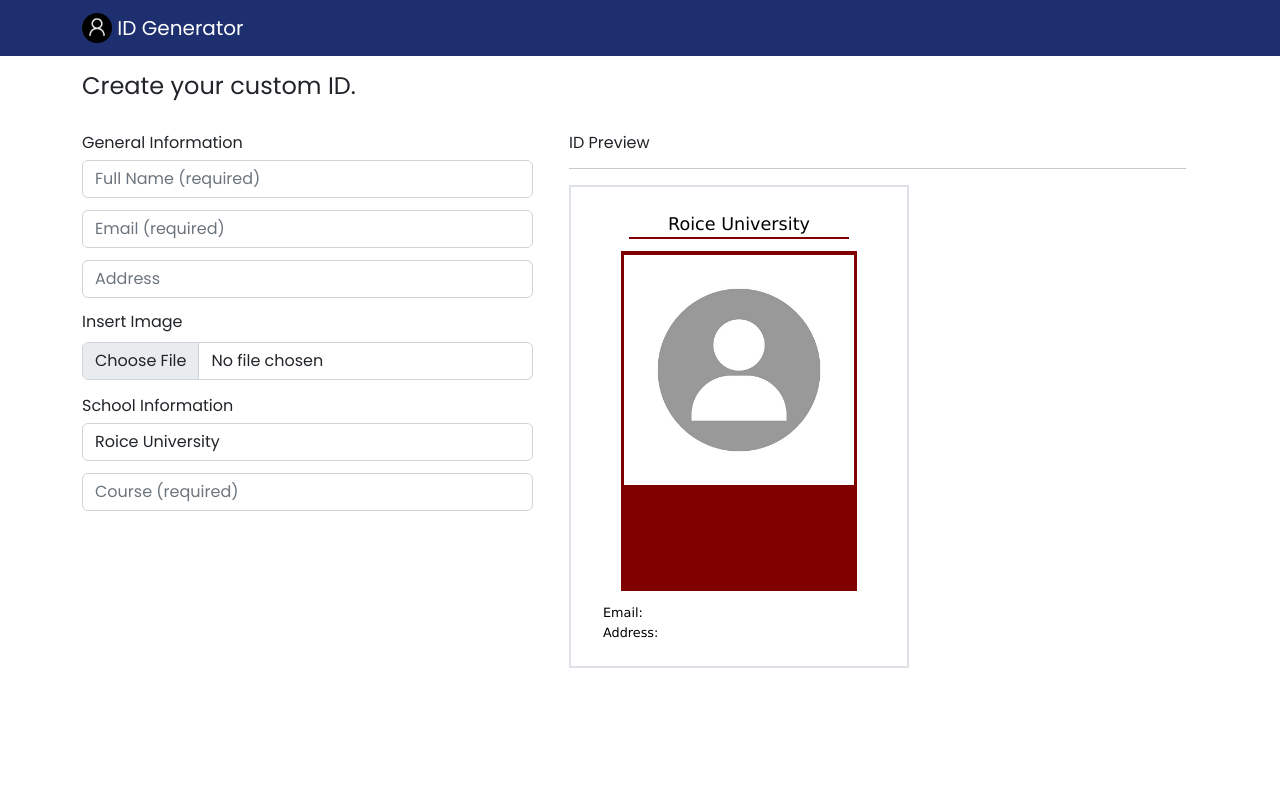
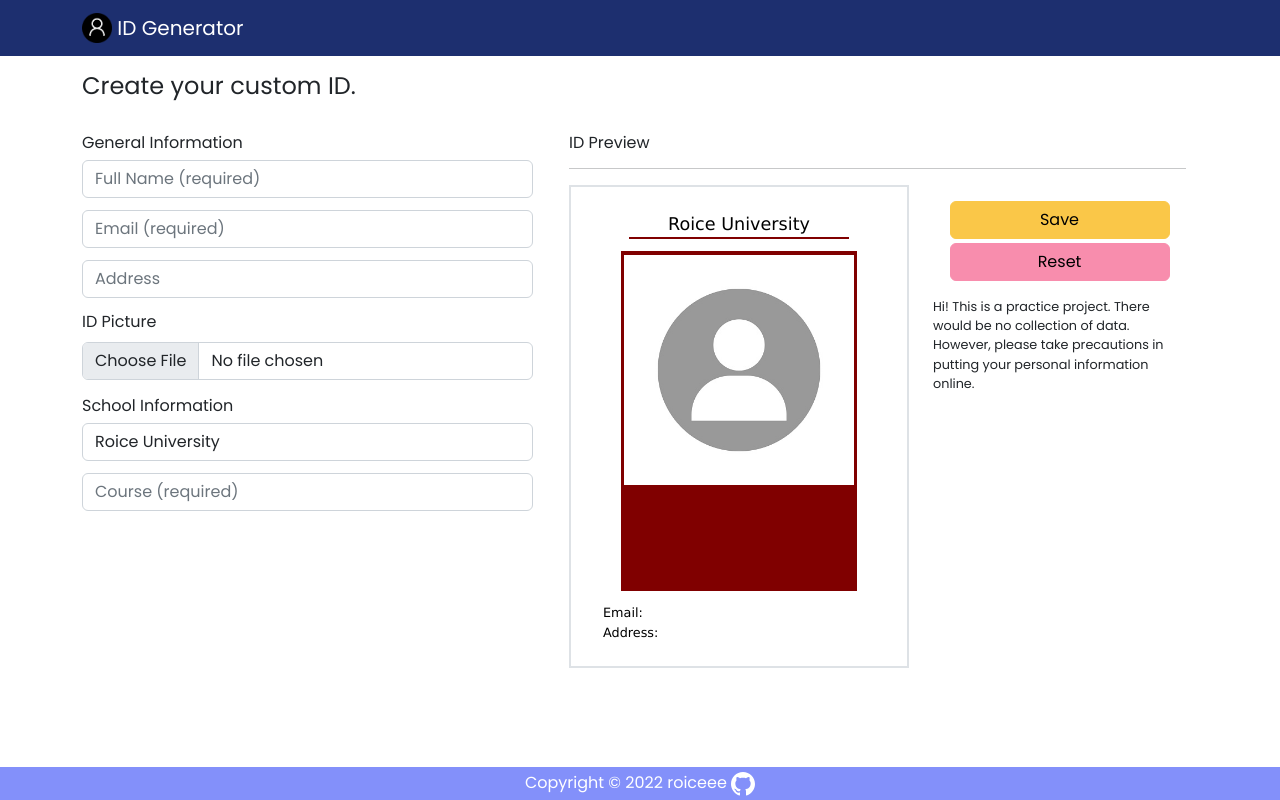
Before and after one commit to roiceee/CV-App, a React (Create React App) app: page / in a window 1280 px wide. Built offline with nearby package versions, Linux system fonts and the light colour scheme.

Commit message:
add image input

```diff
--- a/src/components/App.js
+++ b/src/components/App.js
@@ -5,9 +5,14 @@ import BodyContainer from './body/bodyContainer'
 
 function App() {
   return (
-    <div className="App pb-3">
+    <div className="App pb-5">
       <NavigationBar/>
       <BodyContainer/>
+      <div className="container-fluid text-center p-1 bottom-0 position-fixed bg-secondary">
+
+        <a href="https://github.com/roiceee" rel='noreferrer' target="_blank" className="text-decoration-none text-white">Copyright © 2022 roiceee   <svg fill="#ffffff" xmlns="http://www.w3.org/2000/svg" width="24" height="24" viewBox="0 0 24 24"><path d="M12 0c-6.626 0-12 5.373-12 12 0 5.302 3.438 9.8 8.207 11.387.599.111.793-.261.793-.577v-2.234c-3.338.726-4.033-1.416-4.033-1.416-.546-1.387-1.333-1.756-1.333-1.756-1.089-.745.083-.729.083-.729 1.205.084 1.839 1.237 1.839 1.237 1.07 1.834 2.807 1.304 3.492.997.107-.775.418-1.305.762-1.604-2.665-.305-5.467-1.334-5.467-5.931 0-1.311.469-2.381 1.236-3.221-.124-.303-.535-1.524.117-3.176 0 0 1.008-.322 3.301 1.23.957-.266 1.983-.399 3.003-.404 1.02.005 2.047.138 3.006.404 2.291-1.552 3.297-1.23 3.297-1.23.653 1.653.242 2.874.118 3.176.77.84 1.235 1.911 1.235 3.221 0 4.609-2.807 5.624-5.479 5.921.43.372.823 1.102.823 2.222v3.293c0 .319.192.694.801.576 4.765-1.589 8.199-6.086 8.199-11.386 0-6.627-5.373-12-12-12z"/></svg></a>
+
+    </div>
     </div>
   );
 }
--- a/src/components/body/bodyContainer.js
+++ b/src/components/body/bodyContainer.js
@@ -2,7 +2,7 @@ import React from "react";
 import Container from "react-bootstrap/esm/Container";
 import GeneralInformationForm from "./form-components/generalInformation";
 import Header from "./header";
-import { useState, useCallback } from "react";
+import { useState } from "react";
 import SchoolInformationForm from "./form-components/schoolInformationForm";
 import IdContainer from "./id-components/idContainer";
 import defaultIcon from "../../assets/default-photo.jpg";
@@ -32,13 +32,6 @@ function BodyContainer() {
   const [studentInfo, setStudentInfo] = useState(defaultStudentInformation);
   const [idProperties, setIdProperties] = useState(defaultIdProperties);
 
-  const changeInputHandler = useCallback((e) => {
-    const { id, value } = e.target;
-    setStudentInfo((studentInfo) => ({
-      ...studentInfo,
-      [id]: value,
-    }));
-  }, []);
 
   return (
     <Container>
@@ -47,15 +40,15 @@ function BodyContainer() {
       <Col md={5}>
         <GeneralInformationForm
           studentInfo={studentInfo}
-          changeInputHandler={changeInputHandler}
+          setStudentInfo={setStudentInfo}
         />
         <SchoolInformationForm
           studentInfo={studentInfo}
-          changeInputHandler={changeInputHandler}
+          setStudentInfo={setStudentInfo}
         />
       </Col>
       <Col md={7}>
-        <IdContainer studentInfo={studentInfo} idProperties={idProperties}/>
+        <IdContainer studentInfo={studentInfo} idProperties={idProperties} setStudentInfo={setStudentInfo}/>
       </Col>
       </Row>
     </Container>
--- a/src/components/body/form-components/generalInformation.js
+++ b/src/components/body/form-components/generalInformation.js
@@ -1,16 +1,26 @@
 import Form from "react-bootstrap/Form";
-import React, { useCallback } from "react";
+import React, { useCallback, useRef } from "react";
 import "react-phone-number-input/style.css";
 import {
   debouncedValidateRequiredInput,
   debouncedValidateEmail,
-  debouncedValidateInput,
 } from "./validation";
 import "../../../styles/form-customize.css";
 
-function GeneralInformationForm({ studentInfo, changeInputHandler }) {
-  const onChange = useCallback((e) => {
-    changeInputHandler(e);
+function GeneralInformationForm({ studentInfo, setStudentInfo }) {
+
+  const fileInput = useRef(null);
+
+  const onImageUpload = useCallback(() => {
+    const imageFile = fileInput.current.files[0];
+    const id = fileInput.current.id;
+    setStudentInfo((studentInfo) => ({
+      ...studentInfo,
+      [id]: URL.createObjectURL(imageFile)
+    }));
+  })
+
+  const validate = useCallback((e) => {
     const id = e.target.id;
     switch (id) {
       case "name":
@@ -19,10 +29,16 @@ function GeneralInformationForm({ studentInfo, changeInputHandler }) {
       case "email":
         debouncedValidateEmail(e, "email-error");
         break;
-      case "address":
-        debouncedValidateInput(e, "address-error");
-        break;
     }
+  }, []);
+
+    const changeInputHandler = useCallback((e) => {
+    const { id, value } = e.target;
+    validate(e);
+    setStudentInfo((studentInfo) => ({
+      ...studentInfo,
+      [id]: value,
+    }));
   }, []);
 
   return (
@@ -30,7 +46,7 @@ function GeneralInformationForm({ studentInfo, changeInputHandler }) {
       <h6>General Information</h6>
       <Form.Group className="mb-2" controlId="name">
         <Form.Control
-          onChange={onChange}
+          onChange={changeInputHandler}
           value={studentInfo.name}
           type="text"
           placeholder="Full Name (required)"
@@ -41,7 +57,7 @@ function GeneralInformationForm({ studentInfo, changeInputHandler }) {
 
       <Form.Group className="mb-2" controlId="email">
         <Form.Control
-          onChange={onChange}
+          onChange={changeInputHandler}
           value={studentInfo.email}
           type="email"
           placeholder="Email (required)"
@@ -52,7 +68,7 @@ function GeneralInformationForm({ studentInfo, changeInputHandler }) {
 
       <Form.Group className="mb-2" controlId="address">
         <Form.Control
-          onChange={onChange}
+          onChange={changeInputHandler}
           value={studentInfo.address}
           type="text"
           placeholder="Address"
@@ -62,8 +78,8 @@ function GeneralInformationForm({ studentInfo, changeInputHandler }) {
       </Form.Group>
 
       <Form.Group controlId="photo" className="mb-2">
-        <Form.Label>Insert Image</Form.Label>
-        <Form.Control type="file" accept="image/*" onChange={onChange}/>
+        <Form.Label>ID Picture</Form.Label>
+        <Form.Control type="file" accept="image/*" ref={fileInput} onChange={onImageUpload}/>
       </Form.Group>
     </Form>
   );
--- a/src/components/body/form-components/validation.js
+++ b/src/components/body/form-components/validation.js
@@ -74,6 +74,21 @@ function removeErrorWarning(e, errorTextContainer) {
   errorTextContainer.textContent = "";
 }
 
+function resetForms() {
+    const forms = document.querySelectorAll('input');
+    const errorTextContainers = document.querySelectorAll('.error');
+    const fileInputForm = document.getElementById('photo');
+    forms.forEach(form => {
+      if (form.classList.contains('invalid-form')) {
+        form.classList.remove('invalid-form');
+      }
+    })
+    errorTextContainers.forEach(errorTextContainer => {
+      errorTextContainer.textContent = "";
+    })
+    fileInputForm.value = null;
+}
+
 const debouncedValidateRequiredInput = debounce(validateRequiredInput, 1000);
 const debouncedValidateInput = debounce(validateInput, 1000);
 const debouncedValidateEmail = debounce(validateEmail, 1000);
@@ -83,5 +98,6 @@ export {
   debouncedValidateRequiredInput,
   debouncedValidateInput,
   debouncedValidateEmail,
-  debouncedValidateExactLength
+  debouncedValidateExactLength,
+  resetForms
 };
--- a/src/components/body/id-components/idContainer.js
+++ b/src/components/body/id-components/idContainer.js
@@ -1,18 +1,50 @@
-import React from "react";
+import React, { useCallback } from "react";
 import Container from "react-bootstrap/esm/Container";
 import Row from "react-bootstrap/esm/Row";
-import Col from "react-bootstrap/esm/Row";
+import Col from "react-bootstrap/esm/Col";
 import IdPreview from "./idPreview";
+import Button from "react-bootstrap/esm/Button";
+import defaultIcon from "../../../assets/default-photo.jpg"
+import { resetForms } from "../form-components/validation";
 
-function IdContainer({ studentInfo, idProperties }) {
+function IdContainer({ studentInfo, idProperties, setStudentInfo }) {
+
+  const resetStudentInfo = useCallback(() => {
+    setStudentInfo({
+    name: "",
+    email: "",
+    address: "",
+    schoolName: "Roice University",
+    course: "",
+    photo: defaultIcon,
+    })
+    resetForms();
+  }, [])
 
   return (
     <Container className="mt-4">
       <h6>ID Preview</h6>
       <hr></hr>
       <Row>
-        <Col className="mx-auto d-block">
+        <Col className="mx-auto mx-sm-0">
           <IdPreview idProperties={idProperties} studentInfo={studentInfo} />
+        </Col>
+        <Col>
+          <Row className="d-flex flex-column gap-1 mt-3 mx-auto align-items-center">
+            <Button className="id-button" variant="action" type="button">
+              Save
+            </Button>
+            <Button className="id-button" variant="tertiary" type="button" onClick={resetStudentInfo}>
+              Reset
+            </Button>
+          </Row>
+          <Row className="mt-3">
+            <p id="notice">
+              Hi! This is a practice project. There would be no collection of
+              data. However, please take precautions in putting your personal
+              information online.
+            </p>
+          </Row>
         </Col>
       </Row>
     </Container>
--- a/src/components/body/id-components/idPreview.js
+++ b/src/components/body/id-components/idPreview.js
@@ -13,7 +13,7 @@ function IdPreview({ studentInfo, idProperties }) {
       <div id="id-header">
         <div id="school-name-preview" style={{fontFamily: idProperties.headerFont}}>{studentInfo.schoolName}</div>
         <div
-          id="line"
+          id="header-line"
           style={{ background: idProperties.innerColor }}
         ></div>
       </div>
@@ -25,7 +25,7 @@ function IdPreview({ studentInfo, idProperties }) {
         }}
       >
         <div id="image-holder">
-          <img className="img-fluid" src={studentInfo.photo}></img>
+          <img id="image-container" src={studentInfo.photo}></img>
         </div>
         <div id="main-details">
           <div id="name-preview">{studentInfo.name}</div>
@@ -33,13 +33,13 @@ function IdPreview({ studentInfo, idProperties }) {
         </div>
       </div>
       <div id="secondary-details">
-        <div>
-          <div className="d-flex">Email:&nbsp;</div>
+        <div className="d-flex">
+          <div>Email:&nbsp;</div>
           <div id="email-preview">{studentInfo.email}</div>
         </div>
         <div>
-          <div>
-            <div className="d-flex">Address:&nbsp;</div>
+          <div className="d-flex">
+            <div>Address:&nbsp;</div>
             <div id="address-preview">{studentInfo.address}</div>
           </div>
         </div>
--- a/src/styles/App.scss
+++ b/src/styles/App.scss
@@ -1,3 +1,4 @@
 @import "custom";
-@import "override.css";
-@import "id-preview"
+@import "override";
+@import "id-preview";
+@import "id-container";
--- /dev/null
+++ b/src/styles/id-container.css
@@ -0,0 +1,7 @@
+.id-button {
+    width: 220px;
+}
+
+#notice {
+    font-size: 0.8rem;
+}
--- a/src/styles/id-preview.css
+++ b/src/styles/id-preview.css
@@ -17,16 +17,11 @@
 }
 
 #course-preview {
-    font-size: 0.85rem;
+    font-size: 0.7rem;
     margin-top: 16px;
     width: 190px;
     height: 40px;
     overflow-wrap: break-word;
-}
-
-#image-holder {
-    width: 230px;
-    height: 230px;
 }
 
 #inner-container {
@@ -63,9 +58,20 @@
     text-align: center;
 }
 
-#line {
+#header-line {
     margin: auto;
     height: 2px;
     width: 220px;
     background-color: rgb(71, 71, 71);
 }
+
+#image-holder {
+    width: 230px;
+    height: 230px;
+    background-color: white;
+}
+
+#image-container {
+    width: 230px;
+    height: 230px;
+}
```
Also changed, not shown: src/components/body/form-components/schoolInformationForm.js (+13 -14 lines), 1 other file (tests, documents, lock files or other folders).
